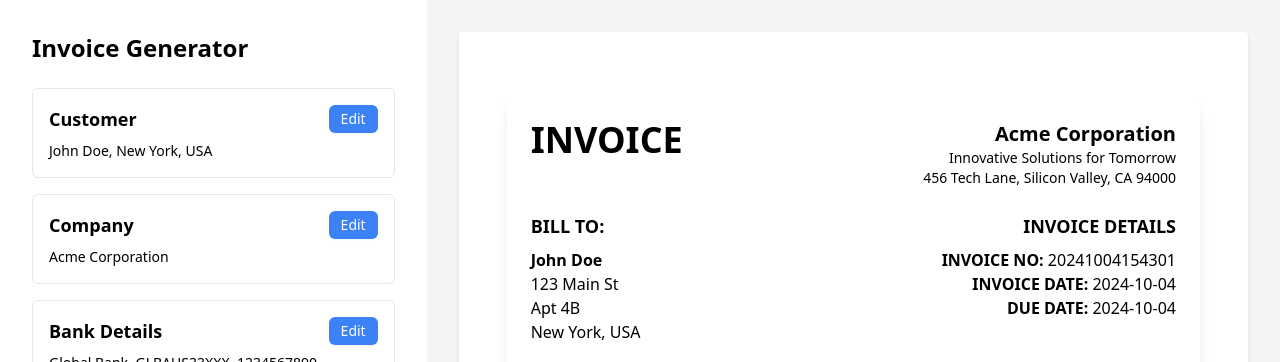
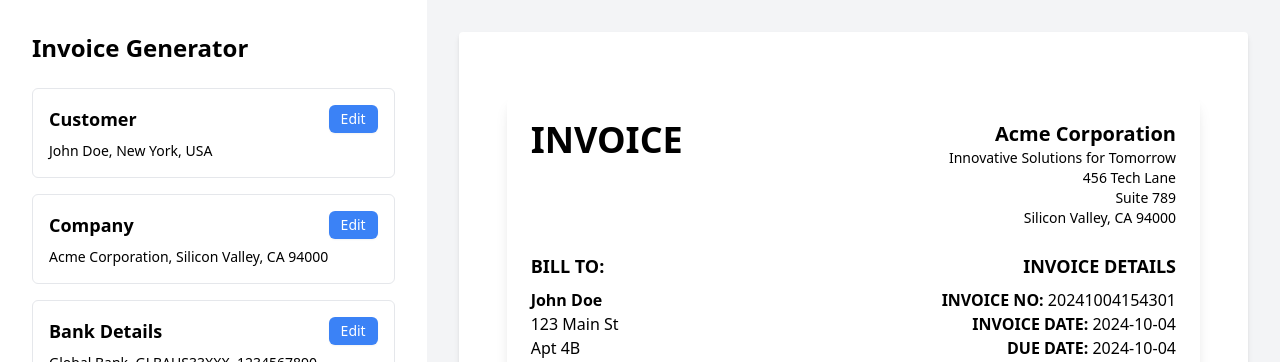
Before and after one commit to zengjie/simple-invoice-generator, a FastAPI app: page / in a window 1280 px wide. Shown: the top 362 px of the page. Run offline with FastAPI, Linux system fonts and the light colour scheme; some libraries are stand-ins or nearby versions.

Commit message:
Add more address lines to company

```diff
--- a/main.py
+++ b/main.py
@@ -29,7 +29,9 @@ async def get_invoice(
     city_country: str = Form(...),
     company_name: str = Form(...),
     company_tagline: str = Form(...),
-    company_address: str = Form(...),
+    company_address_line1: str = Form(...),
+    company_address_line2: str = Form(None),
+    company_city_country: str = Form(...),
     bank_name: str = Form(...),
     swift_code: str = Form(...),
     account_number: str = Form(...),
@@ -48,7 +50,9 @@ async def get_invoice(
         company_info=CompanyInfo(
             name=company_name,
             tagline=company_tagline,
-            address=company_address,
+            address_line1=company_address_line1,
+            address_line2=company_address_line2 or "",
+            city_country=company_city_country,
         ),
         bank_details=BankDetails(
             beneficiary_bank=bank_name,
--- a/models.py
+++ b/models.py
@@ -5,7 +5,9 @@
 class CompanyInfo(BaseModel):
     name: str
     tagline: str
-    address: str
+    address_line1: str
+    address_line2: Optional[str] = ""
+    city_country: str
 
 class CustomerInfo(BaseModel):
     name: str
--- a/templates/index.html
+++ b/templates/index.html
@@ -22,7 +22,9 @@
                 <!-- Company Information -->
                 <input type="hidden" name="company_name" id="company_name" value="Acme Corporation">
                 <input type="hidden" name="company_tagline" id="company_tagline" value="Innovative Solutions for Tomorrow">
-                <input type="hidden" name="company_address" id="company_address" value="456 Tech Lane, Silicon Valley, CA 94000">
+                <input type="hidden" name="company_address_line1" id="company_address_line1" value="456 Tech Lane">
+                <input type="hidden" name="company_address_line2" id="company_address_line2" value="Suite 789">
+                <input type="hidden" name="company_city_country" id="company_city_country" value="Silicon Valley, CA 94000">
 
                 <!-- Bank Information -->
                 <input type="hidden" name="bank_name" id="bank_name" value="Global Bank">
@@ -125,7 +127,7 @@
 
         function updateSummaries() {
             document.getElementById('customer-summary').textContent = `${document.getElementById('customer_name').value}, ${document.getElementById('city_country').value}`;
-            document.getElementById('company-summary').textContent = document.getElementById('company_name').value;
+            document.getElementById('company-summary').textContent = `${document.getElementById('company_name').value}, ${document.getElementById('company_city_country').value}`;
             document.getElementById('bank-summary').textContent = `${document.getElementById('bank_name').value}, ${document.getElementById('swift_code').value}, ${document.getElementById('account_number').value}`;
         }
 
@@ -165,7 +167,9 @@
                     <form id="company-form">
                         <input type="text" name="company_name" placeholder="Company Name" class="w-full px-3 py-2 border rounded mb-2" required value="${document.getElementById('company_name').value}">
                         <input type="text" name="company_tagline" placeholder="Company Tagline" class="w-full px-3 py-2 border rounded mb-2" required value="${document.getElementById('company_tagline').value}">
-                        <input type="text" name="company_address" placeholder="Company Address" class="w-full px-3 py-2 border rounded mb-2" required value="${document.getElementById('company_address').value}">
+                        <input type="text" name="company_address_line1" placeholder="Address Line 1" class="w-full px-3 py-2 border rounded mb-2" required value="${document.getElementById('company_address_line1').value}">
+                        <input type="text" name="company_address_line2" placeholder="Address Line 2" class="w-full px-3 py-2 border rounded mb-2" value="${document.getElementById('company_address_line2').value}">
+                        <input type="text" name="company_city_country" placeholder="City, Country" class="w-full px-3 py-2 border rounded mb-2" required value="${document.getElementById('company_city_country').value}">
                         <button type="submit" class="px-4 py-2 bg-blue-500 text-white text-base font-medium rounded-md w-full shadow-sm hover:bg-blue-700 focus:outline-none focus:ring-2 focus:ring-blue-300">Save</button>
                     </form>
                 `;
--- a/templates/invoice.html
+++ b/templates/invoice.html
@@ -6,7 +6,11 @@
                 <div class="text-right">
                     <h2 class="text-xl font-bold">{{ invoice.form_data.company_info.name }}</h2>
                     <p class="text-sm">{{ invoice.form_data.company_info.tagline }}</p>
-                    <p class="text-sm">{{ invoice.form_data.company_info.address }}</p>
+                    <p class="text-sm">{{ invoice.form_data.company_info.address_line1 }}</p>
+                    {% if invoice.form_data.company_info.address_line2 %}
+                        <p class="text-sm">{{ invoice.form_data.company_info.address_line2 }}</p>
+                    {% endif %}
+                    <p class="text-sm">{{ invoice.form_data.company_info.city_country }}</p>
                 </div>
             </div>
 
```
Also changed, not shown: gen_invoice.py (+6 -2 lines).
